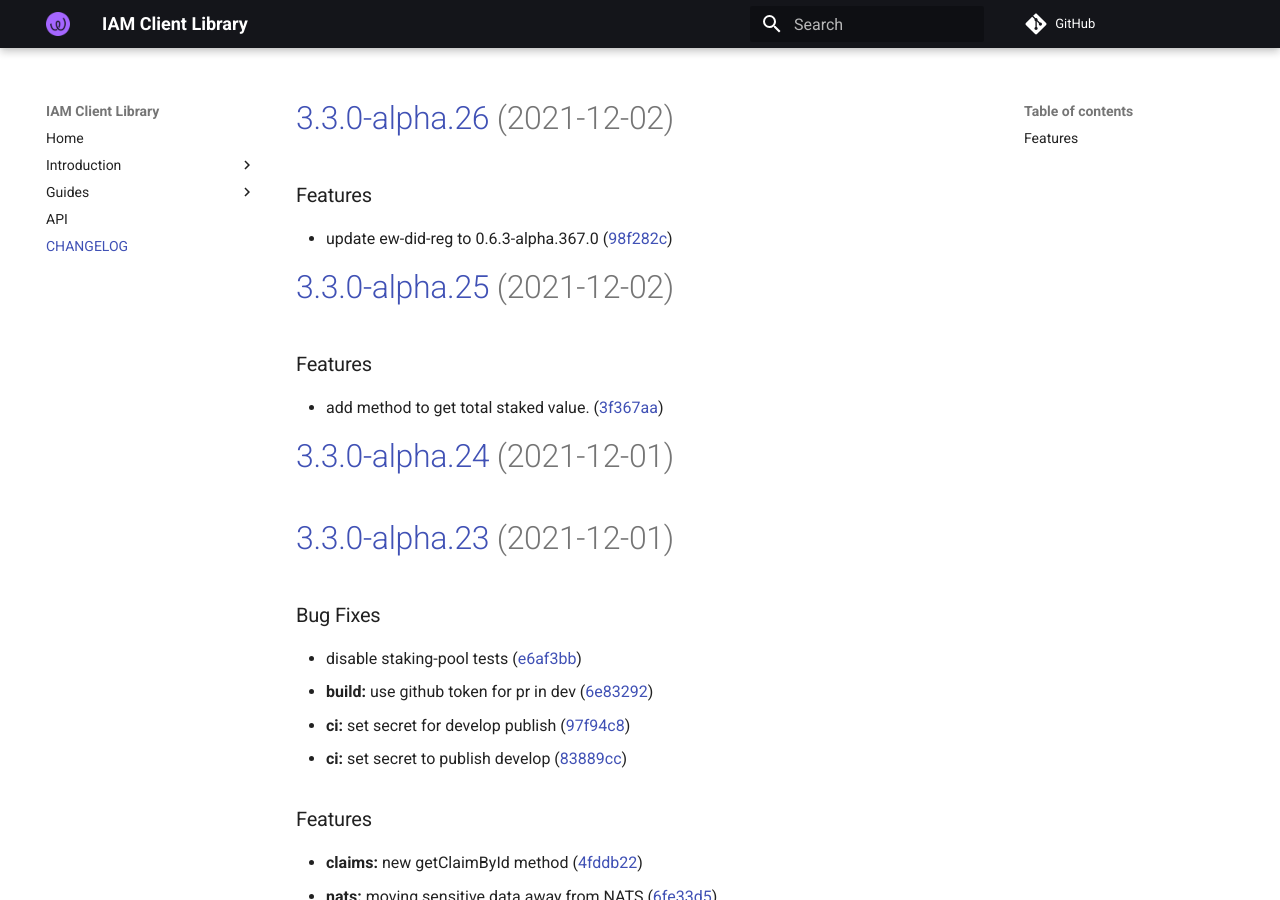
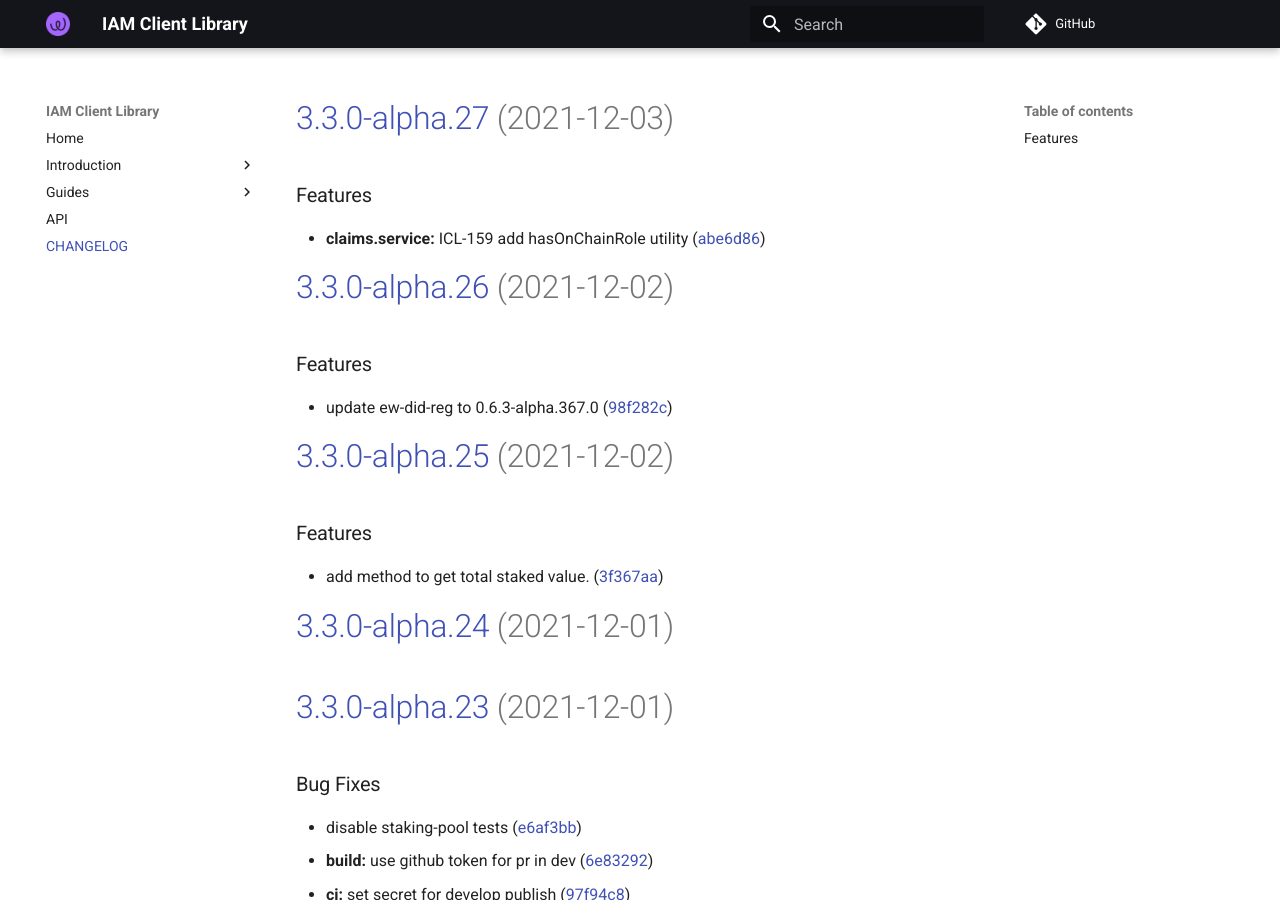
Before and after one commit to energywebfoundation/iam-client-lib, an MkDocs documentation site: the page built from docs/CHANGELOG.md, in a window 1280 px wide and 900 px high. Built offline with MkDocs 1.6.1 and Material for MkDocs 9.7.7, drawn with Linux system fonts in a browser that asks for light colours; comment, search, counter and statistics services are not loaded.

Commit message:
chore(release): 3.3.0-alpha.27 [skip ci]
# [3.3.0-alpha.27](https://github.com/energywebfoundation/iam-client-lib/compare/v3.3.0-alpha.26...v3.3.0-alpha.27) (2021-12-03)

### Features

* **claims.service:** ICL-159 add hasOnChainRole utility ([abe6d86](https://github.com/energywebfoundation/iam-client-lib/commit/abe6d86b590e84094615ecaed1def7625eff2c6f))

```diff
--- a/docs/CHANGELOG.md
+++ b/docs/CHANGELOG.md
@@ -1,3 +1,10 @@
+# [3.3.0-alpha.27](https://github.com/energywebfoundation/iam-client-lib/compare/v3.3.0-alpha.26...v3.3.0-alpha.27) (2021-12-03)
+
+
+### Features
+
+* **claims.service:** ICL-159 add hasOnChainRole utility ([abe6d86](https://github.com/energywebfoundation/iam-client-lib/commit/abe6d86b590e84094615ecaed1def7625eff2c6f))
+
 # [3.3.0-alpha.26](https://github.com/energywebfoundation/iam-client-lib/compare/v3.3.0-alpha.25...v3.3.0-alpha.26) (2021-12-02)
 
 
--- a/package.json
+++ b/package.json
@@ -1,6 +1,6 @@
 {
     "name": "iam-client-lib",
-    "version": "3.3.0-alpha.26",
+    "version": "3.3.0-alpha.27",
     "description": "Library for Decentralized Identity and Access Management",
     "main": "dist/index.js",
     "module": "dist/index.esm.js",
```
